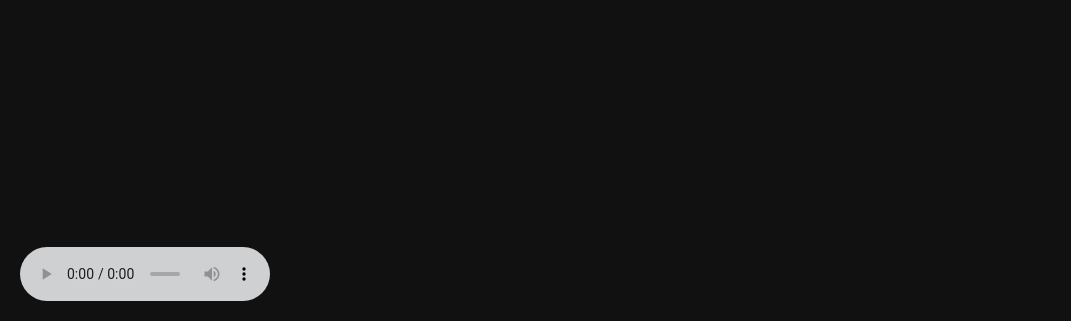
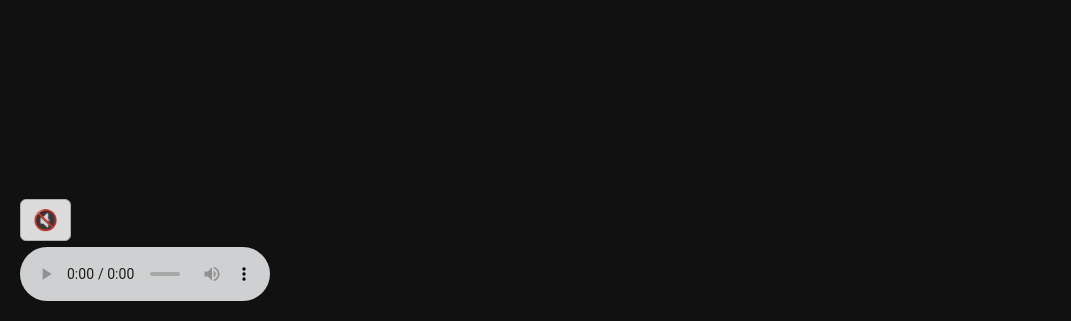
Before and after one commit to fabioluiznunes/clarte-dans-le-chaos, a plain HTML site: page index.html in a window 1280 px wide. Shown: the part 479-800 px from the top of the page, without its empty margins (0-1071 px from the left). Drawn offline with Linux system fonts and the light colour scheme.

Commit message:
Add files via upload

```diff
--- a/index.html
+++ b/index.html
@@ -148,5 +148,37 @@
   }
 </style>
 
+
+<button onclick="toggleAudio()" id="toggle-audio-btn">🔇</button>
+<script>
+  const audio = document.getElementById('background-audio');
+  const btn = document.getElementById('toggle-audio-btn');
+
+  function toggleAudio() {
+    if (audio.paused) {
+      audio.play();
+      btn.textContent = '🔇';
+    } else {
+      audio.pause();
+      btn.textContent = '🔊';
+    }
+  }
+</script>
+<style>
+  #toggle-audio-btn {
+    position: fixed;
+    bottom: 80px;
+    left: 20px;
+    z-index: 1001;
+    padding: 8px 12px;
+    font-size: 20px;
+    background: white;
+    border: 1px solid #ccc;
+    border-radius: 6px;
+    cursor: pointer;
+    opacity: 0.85;
+  }
+</style>
+
 </body>
 </html>
```
